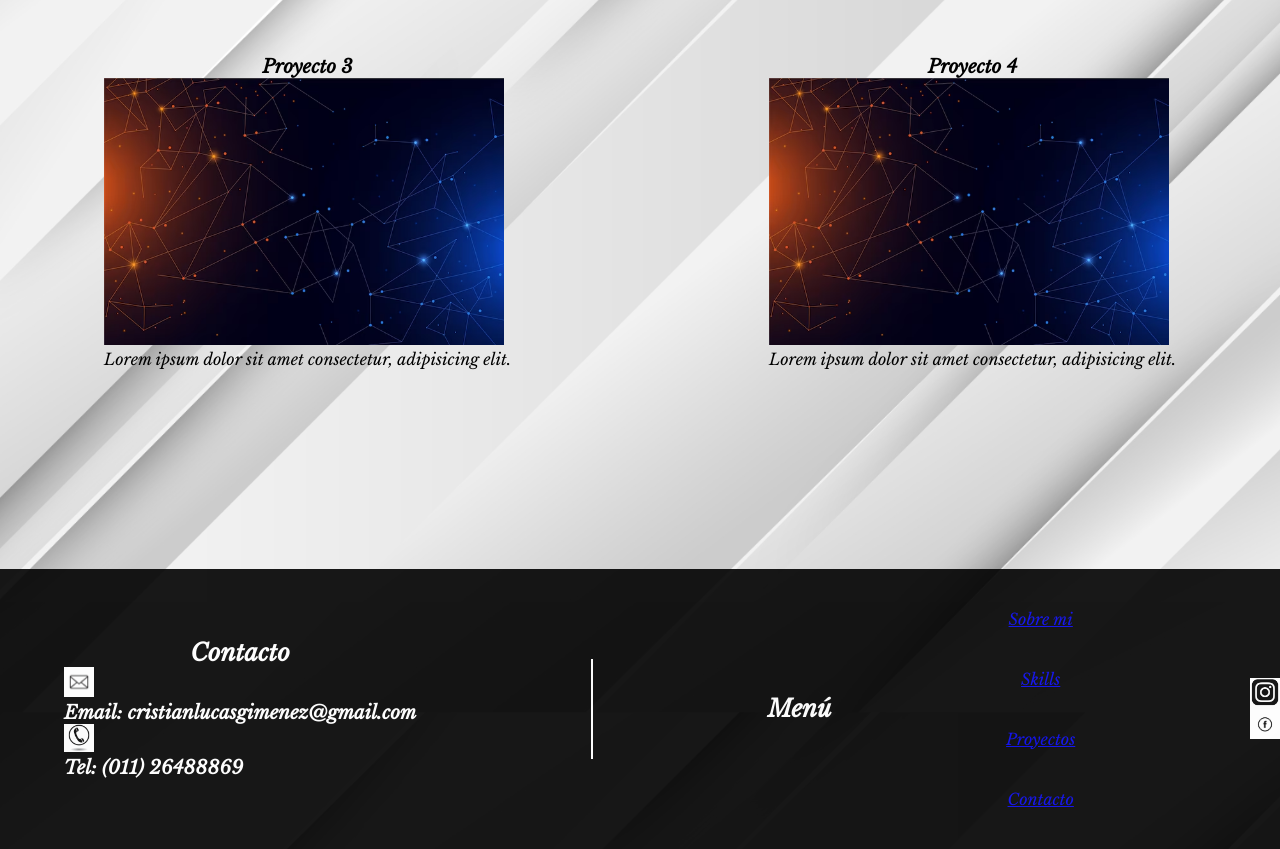
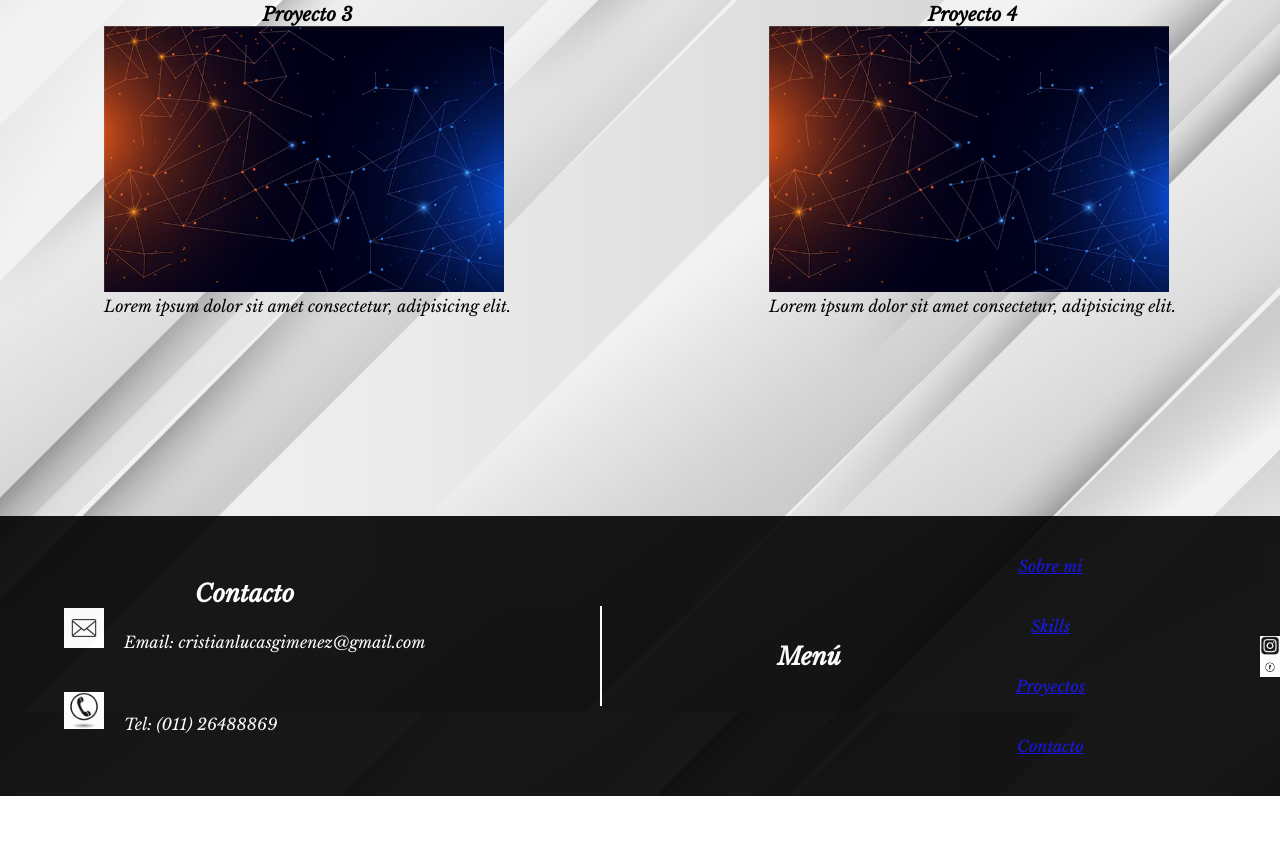
Before and after one commit to CristianLucasGimenez/Portafolio, a plain HTML site: page index.html in a window 1280 px wide. Shown: the part 2701-3550 px from the top of the page. After the commit the page ends 3497 px from the top, so only its background shows below. Drawn offline with nearby package versions, Linux system fonts and the light colour scheme.

Commit message:
nuevos cambios

```diff
--- a/Style.css
+++ b/Style.css
@@ -201,13 +201,6 @@ ul{
 
 }
 
-#pie{
-
-    width: 30px;
-    height: auto;
-
-}
-
 .linea{
     height: 100px;
     width: 2px;
@@ -224,10 +217,35 @@ ul{
     margin-bottom: 40px;
 }
 
-.div3{
+.menu6{
+    display: flex;
+    flex-direction: column;
+
+  }
+
+  .menu6 img{
+    margin-right: 20px;
+    width: 40px;
+  }
+  .pie{
+    display: flex;
+    justify-content: center;
+    flex-direction: column;
+
+  }
+
+  .pie img{
+    margin-right: 20px;
+    width: 40px;
+  }
+
+  .div3{
 
     display: flex;
     align-items: center;
     flex-direction: column;
-
 }
+#fn{
+    width: 20px;
+    height: auto;
+}
--- a/index.html
+++ b/index.html
@@ -55,12 +55,22 @@
 
   <div class="Experiencias">
 
-    <div class="div1">
+    <div class="div4">
+        <ul class="menu6">
+            <li><img src="Mi portafolio/Logistica.png"><span>Experiencia en logistica</span></li>
+            <li><img src="Mi portafolio/liderazgo.png"><span>Experiencia en manejo de comercio</span></li>
+            <li><img src="Mi portafolio/Avion.png"><span>Experiencia en operativo de courier</span></li>
 
-        <h3>Experiencia en logistica</h3>
+        </ul>
+        <!--<h3>Experiencia en logistica</h3>
 
-        <img id="exp" src="Mi portafolio/Logistica.png" alt="Imagen">
+       <img id="exp" src="Mi portafolio/Logistica.png" alt="Imagen">
+        <h3>Experiencia en manejo de comercio</h3>
 
+        <img id="exp" src="Mi portafolio/liderazgo.png" alt="Imagen">
+        <il>Experiencia en operativo de courier</h3>
+
+        <img id="exp" src="Mi portafolio/Avion.png" alt="imagen">
     </div>
 
     <div class="div1">
@@ -77,7 +87,7 @@
 
         <img id="exp" src="Mi portafolio/Avion.png" alt="imagen">
 
-    </div>
+    </div>-->
 
 </div>
 
@@ -143,14 +153,10 @@
 <footer class="cont" id="Contacto">
     <div class="contac">
         <h2 class="tit">Contacto</h2>
-        <img id="pie"src="Mi portafolio/mail.jpg" alt="Imagen">
-        <h3>
-            Email: cristianlucasgimenez@gmail.com
-        </h3>
-        <img id="pie"src="Mi portafolio/tel.png" alt="Imagen">
-        <h3>
-            Tel: (011) 26488869
-        </h3>
+        <ul class="pie">
+        <li><img src="Mi portafolio/mail.jpg"><span>Email: cristianlucasgimenez@gmail.com</span></li>
+        <li><img src="Mi portafolio/tel.png"><span>Tel: (011) 26488869</span></li>
+    </ul>
     </div>
     <div class="linea"></div>
     <h2>Menú</h2>
@@ -168,8 +174,8 @@
 
     </div>
     <div class="div3">
-        <img id="pie"src="Mi portafolio/instagram.jpg" alt="Imagen">
-        <img id="pie"src="Mi portafolio/face.avif" alt="Imagen">
+        <img id="fn"src="Mi portafolio/instagram.jpg" alt="Imagen">
+        <img id="fn"src="Mi portafolio/face.avif" alt="Imagen">
     </div>
 
 </footer>
```
